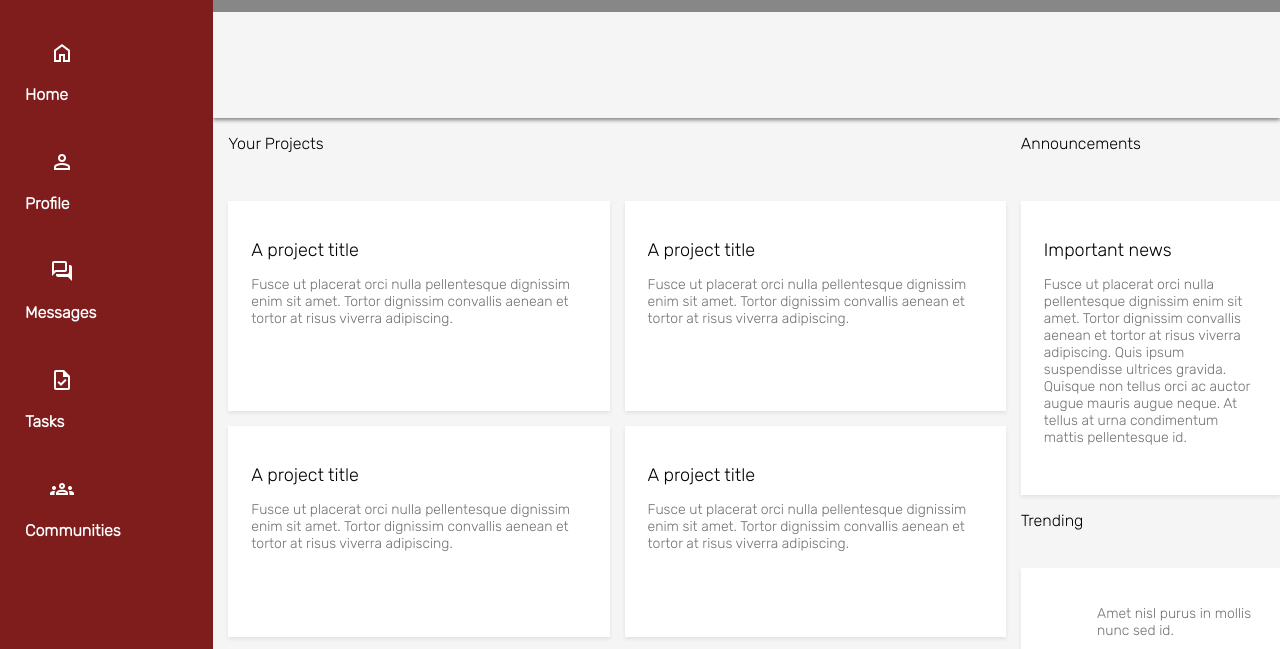
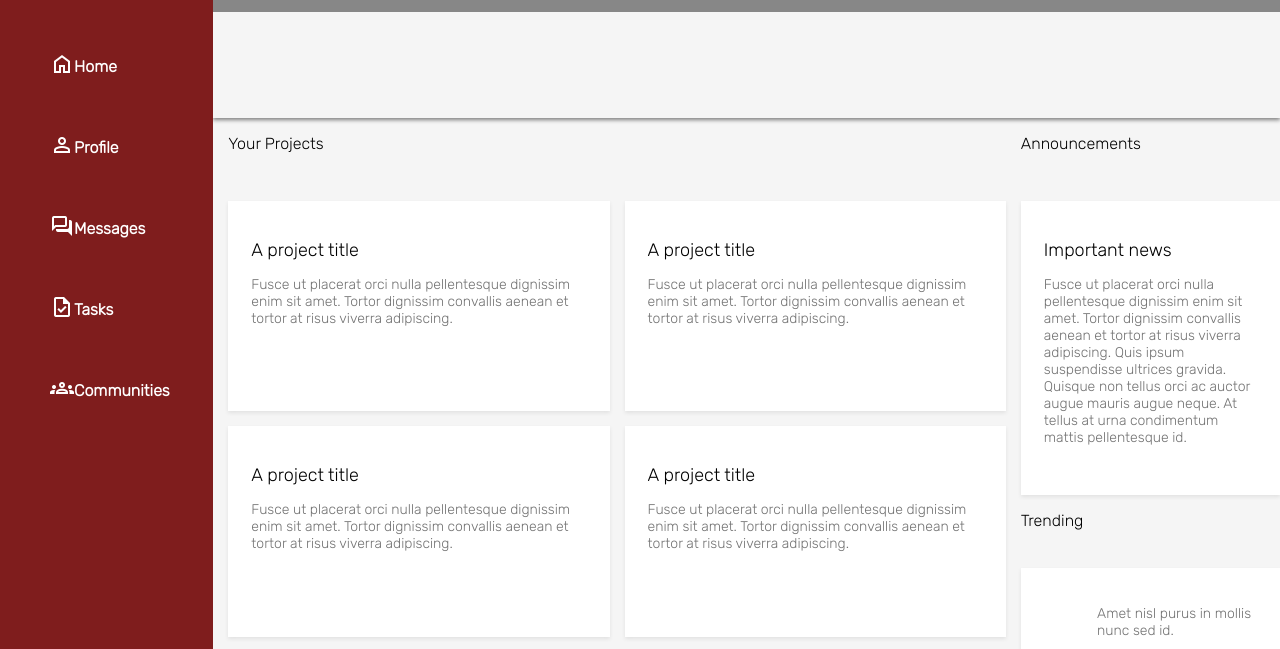
Before and after one commit to OneTooManyln/project_admin_dashboard, a plain HTML site: page index.html in a window 1280 px wide. Shown: the part 82-731 px from the top of the page. Drawn offline with nearby package versions, Linux system fonts and the light colour scheme.

Commit message:
Flex .navigation-items to center content correctly

```diff
--- a/style.css
+++ b/style.css
@@ -89,6 +89,11 @@ input {
     background-size: 18px 18px;
 }
 
+.navigation-items {
+    display: flex;
+    align-items: center;
+}
+
 .main-content {
     display: grid;
     grid-template-columns: 3fr 1fr;
```
